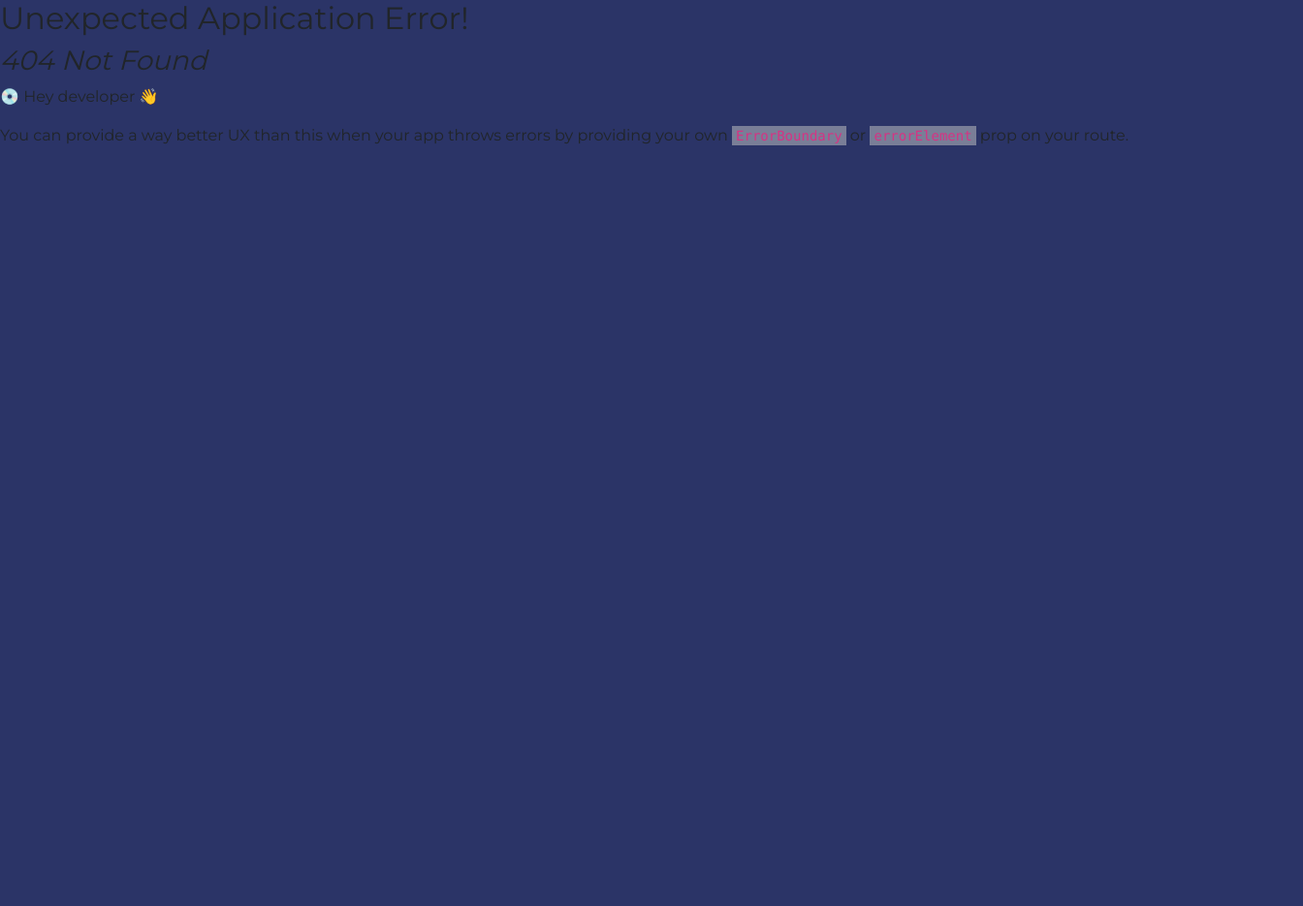
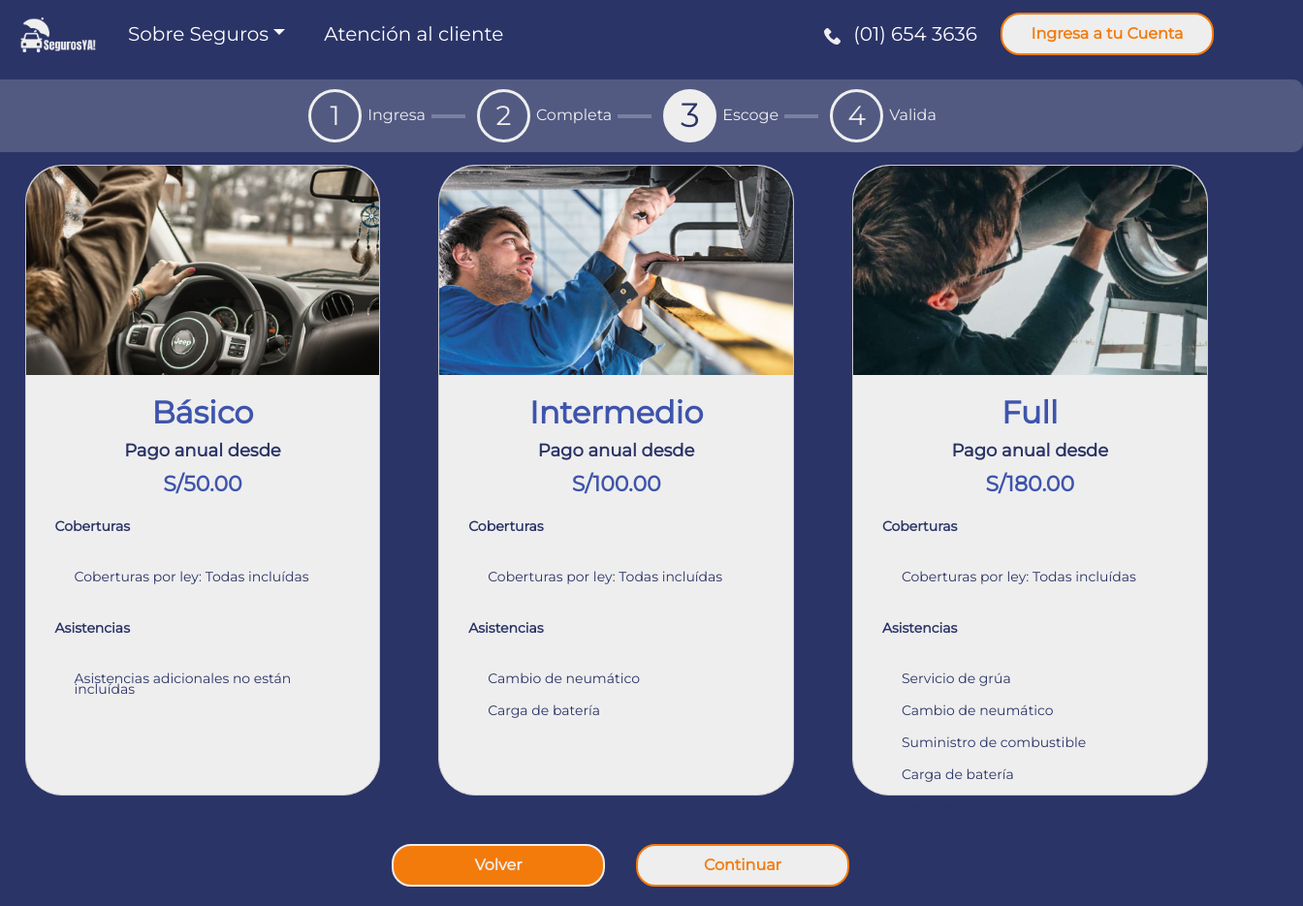
Before and after one commit to FrontEnd-SegurosYa/SegurosYA_Project_Frontend, a React app in the folder segurosya_frontend/: page /soat3 in a window 1280 px wide. Before the commit this address had no page. Shown: the whole page at 97% size, 1344 px wide, since content can reach past the window. Before the commit the page ends 800 px from the top, so only its background shows below. Built offline with nearby package versions, Linux system fonts and the light colour scheme.

Commit message:
actualizacion soat3
actualizacion soat3

```diff
--- a/segurosya_frontend/src/componentes/contenedorPrinc/ContenedorPrincipal.css
+++ b/segurosya_frontend/src/componentes/contenedorPrinc/ContenedorPrincipal.css
@@ -1,3 +1,4 @@
+@import "../../index.css";
 
 .back-imag{
     position: relative;
@@ -8,7 +9,7 @@
     background-position: center;
 }
 
-.back-image > card-container {
+.cardPrincipal {
     position: absolute;
     top: 50%;
     right: 0;
@@ -30,13 +31,13 @@
     font-size: 22px;
     font-weight: bold;
     font-family: "Roboto";
-    color: #2B3467;
+    color: var(--colorAzul1);
 }
 
 
 
 @media only screen and (max-width: 768px) {
-    .card-container {
+    .cardPrincipal{
       width: 100%;
       left: 0;
       right: auto;
--- a/segurosya_frontend/src/componentes/contenedorPrinc/ContenedorPrincipal.js
+++ b/segurosya_frontend/src/componentes/contenedorPrinc/ContenedorPrincipal.js
@@ -4,7 +4,7 @@ import { Link } from 'react-router-dom';
 
 export function ContenedorPrincipal (){
     return <div class="back-imag">
-    <div class="card-container">
+    <div class="cardPrincipal">
       <div class="card d-flex justify-content-center align-items-center">
         <p>Inicia tu trámite de SOAT con nosotros HOY</p>
         <button type="button" class="btnGeneral btnContenedor">Compra AQUÍ</button>
@@ -14,7 +14,6 @@ export function ContenedorPrincipal (){
         <Link to={"/FormularioClienteSinCuenta"}>
           <button type="button text-center" class="btnGeneral btnContenedor">Cotiza AQUÍ</button>
         </Link>
-
       </div>
     </div>
   </div>
--- a/segurosya_frontend/src/componentes/navbar/Navbar.css
+++ b/segurosya_frontend/src/componentes/navbar/Navbar.css
@@ -1,5 +1,7 @@
+@import "../../index.css";
+
 .navbar {
-	background-color: #2B3467;
+	background-color: var(--colorAzul1);
 }
 
 .tituloNavbar{
@@ -7,5 +9,5 @@
 }
 
 .navbar-nav .nav-link:hover {
-	color: #BFDCE5
+	color: var(--colorCeleste2);
 }
--- a/segurosya_frontend/src/componentes/navbar/NavbarElements.js
+++ b/segurosya_frontend/src/componentes/navbar/NavbarElements.js
@@ -6,36 +6,36 @@ import { Link } from 'react-router-dom';
 
 const NavbarElements = () => {
   return(
-    <nav class="navbar navbar-expand-lg navbar-dark">
-      <div class="container-fluid">
-        <a class="navbar-brand logo mx-2" href="#">
-          <img src = {logo} alt="" width="80" height="40" class="d-inline-block align-text-top"/>
+    <nav className="navbar navbar-expand-lg navbar-dark">
+      <div className="container-fluid">
+        <a className="navbar-brand logo mx-2" href="#">
+          <img src = {logo} alt="" width="80" height="40" className="d-inline-block align-text-top"/>
         </a>
-        <button class="navbar-toggler" type="button" data-bs-toggle="collapse" data-bs-target="#navbarSupportedContent" aria-controls="navbarSupportedContent" aria-expanded="false" aria-label="Toggle navigation">
-          <span class="navbar-toggler-icon"></span>
+        <button className="navbar-toggler" type="button" data-bs-toggle="collapse" data-bs-target="#navbarSupportedContent" aria-controls="navbarSupportedContent" aria-expanded="false" aria-label="Toggle navigation">
+          <span className="navbar-toggler-icon"></span>
         </button>
-        <div class="collapse navbar-collapse" id="navbarSupportedContent">
-          <ul class="navbar-nav me-auto mb-2 mb-lg-0 mx-3">
-            <li class="nav-item dropdown">
-            <a class="nav-link active dropdown-toggle btn-lg tituloNavbar" href="#" id="navbarDropdown" role="button" data-bs-toggle="dropdown" aria-expanded="false">
+        <div className="collapse navbar-collapse" id="navbarSupportedContent">
+          <ul className="navbar-nav me-auto mb-2 mb-lg-0 mx-3">
+            <li className="nav-item dropdown">
+            <a className="nav-link active dropdown-toggle btn-lg tituloNavbar" href="#" id="navbarDropdown" role="button" data-bs-toggle="dropdown" aria-expanded="false">
                 Sobre Seguros
             </a>
-              <ul class="dropdown-menu" aria-labelledby="navbarDropdown">
-                <li><a class="dropdown-item" href="#">SOAT</a></li>
-                <li><a class="dropdown-item" href="#">Seguros Vehiculares</a></li>
+              <ul className="dropdown-menu" aria-labelledby="navbarDropdown">
+                <li><a className="dropdown-item" href="#">SOAT</a></li>
+                <li><a className="dropdown-item" href="#">Seguros Vehiculares</a></li>
               </ul>
             </li>
-            <li class="nav-item">
-              <a class="nav-link active mx-4 tituloNavbar"  aria-current="page" href="#">Atención al cliente</a>
+            <li className="nav-item">
+              <a className="nav-link active mx-4 tituloNavbar"  aria-current="page" href="#">Atención al cliente</a>
             </li>
           </ul>
-          <div class = "telefono">
-            <img src={telefono} class="img-fluid" width="17" height="17"></img>
-            <span class="navbar-brand mb-0 tituloNavbar mx-2"> (01) 654 3636</span>
+          <div className = "telefono">
+            <img src={telefono} className="img-fluid" width="17" height="17"></img>
+            <span className="navbar-brand mb-0 tituloNavbar mx-2"> (01) 654 3636</span>
           </div>
-          <form class="d-flex mx-3 ">
+          <form className="d-flex mx-3 ">
             <Link to={"/FormularioClienteSinCuenta"}>
-              <button type="button" class="btnGeneral">Ingresa a tu Cuenta</button>
+              <button type="button" className="btnGeneral btnInicioSesion">Ingresa a tu Cuenta</button>
             </Link>
           </form>
         </div>
--- /dev/null
+++ b/segurosya_frontend/src/componentes/planesSoat/Plan.css
@@ -0,0 +1,76 @@
+@import "../../index.css";
+.plan {
+    width: 30%;
+    padding: 0;
+    border: 1px solid #ccc;
+    background-color: var(--colorBlanco1);
+    border-radius: 4px;
+    margin-right: 60px;
+    display: inline-block;
+    position: relative; /* Agrega esta propiedad para establecer el contexto de posicionamiento */
+    border-radius: 38px;
+    box-sizing: border-box
+  }
+
+  .plan:hover{
+    background-color: var(--colorCeleste2);  ; /* Color de fondo del card al hacer hover */
+  }
+
+
+  .plan img {
+    width: 100%;
+    height: 33.33%; /* Establece la altura al 33.33% del contenedor */
+    object-fit: cover; /* Ajusta la imagen para que cubra todo el espacio */
+    border-top-left-radius: 38px; /* Agrega esquinas redondeadas solo en la esquina superior izquierda */
+    border-top-right-radius: 38px; /* Agrega esquinas redondeadas solo en la esquina superior derecha */
+  }
+
+  .plan-content {
+    padding: 20px;
+  }
+
+  .plan h2 {
+    margin-bottom: 10px;
+    text-align: center;
+    color: var(--colorAzul3);
+  }
+
+  .azulos{
+    color: var(--colorAzul1);
+    font-size: 22px;
+  }
+
+  .nombre{
+    color:var(--colorAzul3);
+  }
+
+  .plan h6 {
+    font-size: 18px;
+    margin-bottom: 10px;
+    text-align: center;
+    color: var(--colorAzul1);
+  }
+
+  .plan p {
+    font-size: 14px;
+    color: #888;
+    padding: 10px;
+    color: var(--colorAzul1);
+  }
+
+  .plan-content ul {
+    margin-top: 0; /* Elimina el margen superior predeterminado de la lista */
+    padding-left: 20px; /* Elimina el padding izquierdo predeterminado de la lista */
+    list-style: none; /* Elimina los estilos de viñetas de la lista */
+    color: var(--colorAzul1);
+  }
+
+
+  .plan li {
+    font-size: 14px;
+    color: #888;
+    padding: 10px;
+    margin-bottom: 2px;
+    line-height: 0.8;
+    color: var(--colorAzul1);
+  }
--- /dev/null
+++ b/segurosya_frontend/src/componentes/planesSoat/Plan.js
@@ -0,0 +1,29 @@
+import React from 'react';
+import './Plan.css'; // Importa el archivo CSS para estilizar la tarjeta
+
+const Plan = ({ title, pago, costo, coberturas, asistencias, image }) => {
+    return (
+        <div className="plan">
+          <img src={image} alt={title} />
+          <div className="plan-content">
+            <h2 class="nombre"><b>{title}</b></h2>
+            <h6><b>{pago}</b></h6>
+            <h2 class="azulos"><b>{costo}</b></h2>
+            <p class="azulos"><b>Coberturas</b></p>
+            <ul>
+                {coberturas.map((item, index) => (
+                    <li key={index}>{item}</li>
+                ))}
+            </ul>
+            <p class="azulos"><b>Asistencias</b></p>
+            <ul>
+                {asistencias.map((item, index) => (
+                    <li key={index}>{item}</li>
+                ))}
+            </ul>
+          </div>
+        </div>
+      );
+};
+
+export default Plan;
--- /dev/null
+++ b/segurosya_frontend/src/componentes/planesSoat/PlanesSOAT.css
@@ -0,0 +1,7 @@
+.contenedor-plan {
+    width: 100%;
+    margin: 0 auto; /* Centra el contenedor horizontalmente */
+    display: flex; /* Utiliza Flexbox para el diseño */
+    /*justify-content: center;*/
+    margin-left: 2%;
+  }
--- /dev/null
+++ b/segurosya_frontend/src/componentes/planesSoat/PlanesSOAT.js
@@ -0,0 +1,71 @@
+import './PlanesSOAT.css';
+import React from 'react';
+import Plan from './Plan.js';
+import { Link } from 'react-router-dom';
+
+import plan1 from '../../img/plan1.png';
+import plan2 from '../../img/plan2.png';
+import plan3 from '../../img/plan3.png';
+import imagenTrabajando from '../../img/hombresTrabajando.png'
+
+
+
+const PlanesSOAT = ({ title, pago, costo, coberturas, asistencias, image }) => {
+  return (
+    <>
+      <div className="contenedor-plan">
+          <Plan
+          title="Básico"
+          pago="Pago anual desde"
+          costo="S/50.00"
+          coberturas={['Coberturas por ley: Todas incluídas']}
+          asistencias={['Asistencias adicionales no están incluídas']}
+          image={plan1}
+          />
+          <Plan
+          title="Intermedio"
+          pago="Pago anual desde"
+          costo="S/100.00"
+          coberturas={['Coberturas por ley: Todas incluídas']}
+          asistencias={['Cambio de neumático', 'Carga de batería']}
+          image={plan2}
+          />
+          <Plan
+          title="Full"
+          pago="Pago anual desde"
+          costo="S/180.00"
+          coberturas={['Coberturas por ley: Todas incluídas']}
+          asistencias={['Servicio de grúa','Cambio de neumático', 'Suministro de combustible','Carga de batería','Cerrajería vial']}
+          image={plan3}
+          />
+      </div>
+      <div className ="botones text-center">
+          <div className="btn-group" role="group" aria-label="Botones con separación">
+              <Link to={"/"}>
+                  <button type="button" className="btnGeneral2 mx-3">Volver</button>
+              </Link>
+              <button type="submit" className='btnGeneral mx-3'  data-bs-toggle="modal" data-bs-target="#trabajandoModal">Continuar</button>
+          </div>
+      </div>
+      <div className="modal fade " id="trabajandoModal" tabindex="-1" aria-labelledby="trabajandoModalLabel" aria-hidden="true">
+        <div className="modal-dialog modal-dialog-centered">
+            <div className="modal-content modalMensajes">
+              <img src={imagenTrabajando} className="img-fluid check" alt = "hombresTrabajando"/>
+              <div className="modal-header">
+                <h3 className="modal-title Textos" id="volverModalLabel"> <b>Disculpe las molestias</b></h3>
+              </div>
+              <div className="modal-body Textos" >
+                <h4>Estamos trabajando en esta sección</h4>
+              </div>
+              <div className="modal-footer">
+                  <button className="btnGeneral btnVolverCentrado" data-bs-dismiss="modal">Cerrar</button>
+              </div>
+            </div>
+        </div>
+      </div>
+    </>
+
+  );
+};
+
+export default PlanesSOAT;
--- a/segurosya_frontend/src/componentes/presentacion/Presentacion.css
+++ b/segurosya_frontend/src/componentes/presentacion/Presentacion.css
@@ -1,3 +1,4 @@
+@import "../../index.css";
 .EstiloPresentacion {
     max-width: 800px;
     margin: 0 auto;
@@ -12,7 +13,7 @@
     text-align: center;
     padding: 0 30px;
     margin: 45px 0;
-    color: white;
+    color:  var(--colorBlanco1)
 }
 
 .btnPresentacion{
--- a/segurosya_frontend/src/componentes/resumenCotizacion/Resumen.css
+++ b/segurosya_frontend/src/componentes/resumenCotizacion/Resumen.css
@@ -1,3 +1,5 @@
+@import "../../index.css";
+
 .cardResumen {
     width: 50%;
     height: auto;
@@ -7,10 +9,10 @@
     padding: 50px;
     font-family: 'Montserrat';
     text-align: left;
-    background-color: #FFFFFF;
+    background-color: var(--colorBlanco1);
     border-radius: 38px;
     box-shadow: 0px 2px 5px rgba(0, 0, 0, 0.3);
-    color: #2B3467;
+    color: var(--colorAzul1);
   }
 
   .imagen{
@@ -48,17 +50,6 @@
 }
 
 .check{
-    height: 70px ;
-    width: 70px;
-    margin-top: 15px;
+    width: 15%;
+    margin-top: 5%;
 }
-
-.modalA{
-  display: flex;
-  justify-content: center;
-  align-items: center;
-  width: 100vw;
-  border-color: #2B3467;
-  border-radius: 20px;
-  border-width: 3px;
-}
--- a/segurosya_frontend/src/componentes/resumenCotizacion/Resumen.js
+++ b/segurosya_frontend/src/componentes/resumenCotizacion/Resumen.js
@@ -1,15 +1,15 @@
 import React from "react";
 import "./Resumen.css"; // archivo CSS donde escribiremos nuestros estilos
 import '../../index.css'
-import imagen from '../../img/check.png'
+import imagenCheck from '../../img/check.png'
 import './fecha'
 import { Link } from "react-router-dom";
 
 function Resumen() {
   return (
     <>
-      <div class="containerR">
-        <div class="cardResumen">
+      <div className="containerR">
+        <div className="cardResumen">
           <h2><b>Información del auto</b></h2>
           <ol>
             <li> Marca: </li>
@@ -18,34 +18,34 @@ function Resumen() {
             <li> Número de asientos:</li>
           </ol>
         </div>
-        <div class="cardResumen imagen">
+        <div className="cardResumen imagen">
           <></>
         </div>
       </div>
-      <div class="containerR">
-        <div class="cardResumen">
+      <div className="containerR">
+        <div className="cardResumen">
           <h2> <b> Resumen de la cotización </b></h2>
           <h3>Monto Total: </h3>
           <h5> <b>Esta cotización tiene vigencia hasta el día:</b></h5>
         </div>
       </div>
       <br/>
-      <div class="text-center">
-            <button class="btnGeneral2" data-bs-toggle="modal" data-bs-target="#volverModal">Continuar</button>
+      <div className="text-center">
+            <button className="btnGeneral2" data-bs-toggle="modal" data-bs-target="#volverModal">Continuar</button>
       </div>
-      <div class="modal fade " id="volverModal" tabindex="-1" aria-labelledby="volverModalLabel" aria-hidden="true">
-        <div class="modal-dialog modal-dialog-centered">
-            <div class="modal-content modalA">
-              <img src={imagen} class="img-fluid check"/>
-              <div class="modal-header">
-                <h3 class="modal-title Textos" id="volverModalLabel"> <b>Gracias por cotizar con SegurosYA!</b></h3>
+      <div className="modal fade " id="volverModal" tabindex="-1" aria-labelledby="volverModalLabel" aria-hidden="true">
+        <div className="modal-dialog modal-dialog-centered">
+            <div className="modal-content modalMensajes">
+              <img src={imagenCheck} className="img-fluid check" alt = "Check"/>
+              <div className="modal-header">
+                <h3 className="modal-title Textos" id="volverModalLabel"> <b>Gracias por cotizar con SegurosYA!</b></h3>
               </div>
-              <div class="modal-body Textos" >
+              <div className="modal-body Textos" >
                 <h4>Se le enviará la cotización a su correo electrónico</h4>
               </div>
-              <div class="modal-footer">
+              <div className="modal-footer">
                 <Link to={"/"}>
-                  <button class="btnGeneral btnVolverCentrado" data-bs-dismiss="modal">Volver</button>
+                  <button className="btnGeneral btnVolverCentrado" data-bs-dismiss="modal">Volver</button>
                   </Link>
               </div>
             </div>
--- a/segurosya_frontend/src/index.css
+++ b/segurosya_frontend/src/index.css
@@ -1,11 +1,13 @@
 :root {
   --colorAzul1:     #2B3467;
   --colorAzul2:     #525A82;
+  --colorAzul3:     #3E54AC;
   --colorBlanco1:   #EEEEEE;
   --colorBlanco2:   #FFFFFF;
   --colorGris1:     #D9D9D9;
   --colorNaranja1:  #F37B0C;
   --colorCeleste1:  #2BBCC6;
+  --colorCeleste2:  #BFDCE5;
   }
 
   div{
@@ -21,7 +23,7 @@
     font-weight: 400px;
     -webkit-font-smoothing: antialiased;
     -moz-osx-font-smoothing: grayscale;
-    background-color: #2B3467;
+    background-color: var(--colorAzul1);
   }
 
   code {
@@ -45,49 +47,49 @@
   }
 
   .btnGeneral{
-    background: #FFFFFF;
-    color: #F37B0C;
-    border: 2px solid #F37B0C;
+    background: var(--colorBlanco1);
+    color: var(--colorNaranja1);
+    border: 2px solid var(--colorNaranja1);
     font-weight: 600;
     border-radius: 20px;
     font-family: 'Montserrat';
     padding: 8px 25px;
-    width: 190px;
+    width: 220px;
   }
 
   .btnGeneral:hover{
-    background-color: #F37B0C;
-    color: #FFFFFF;
+    background-color: var(--colorNaranja1);
+    color: var(--colorBlanco1);
     border: none;
   }
 
   .btnGeneral:active{
-    background-color: #F37B0C;
+    background-color: var(--colorNaranja1);
     border: none;
-    color: #FFFFFF;
+    color: var(--colorBlanco1);
   }
 
   .btnGeneral2{
-    background: #F37B0C;
-    color: #FFFFFF;
-    border: 2px solid #FFFFFF;
+    background: var(--colorNaranja1);
+    color: var(--colorBlanco1);
+    border: 2px solid var(--colorBlanco1);
     font-weight: 600;
     border-radius: 20px;
     font-family: 'Montserrat';
     padding: 8px 25px;
-    width: 190px;
+    width: 220px;
   }
 
   .btnGeneral2:hover{
-    background-color: #FFFFFF;
-    color: #F37B0C;
-    border: 2px solid #F37B0C;
+    background-color: var(--colorBlanco1);
+    color: var(--colorNaranja1);
+    border: 2px solid var(--colorNaranja1);
   }
 
   .btnGeneral2:active{
-    background-color: #FFFFFF;
-    border: 2px solid #F37B0C;
-    color: #F37B0C;
+    background-color: var(--colorBlanco1);
+    border: 2px solid var(--colorNaranja1);
+    color: var(--colorNaranja1);
   }
 
   .botones{
@@ -96,3 +98,13 @@
     margin-bottom: 20px;
     justify-content: space-evenly;
   }
+
+  .modalMensajes{
+    display: flex;
+    justify-content: center;
+    align-items: center;
+    width: 100vw;
+    border-color: var(--colorAzul1);
+    border-radius: 20px;
+    border-width: 3px;
+  }
--- a/segurosya_frontend/src/index.js
+++ b/segurosya_frontend/src/index.js
@@ -1,6 +1,5 @@
 import React from 'react';
 import ReactDOM from 'react-dom';
-import { BrowserRouter, Route, Routes } from 'react-router-dom';
 import {
     createBrowserRouter,
     RouterProvider,
@@ -11,6 +10,7 @@ import CotizacionPagina2 from './paginas/CotizacionPagina2';
 import CotizacionPagina3 from './paginas/CotizacionPagina3';
 import CotizacionPagina4 from './paginas/CotizacionPagina4';
 import FormularioClientesSinCuenta from './paginas/FormularioClienteSinCuenta'
+import SoatPagina3 from './paginas/SoatPagina3';
 
 
 
@@ -39,6 +39,10 @@ const router = createBrowserRouter([
       path: "/formularioClienteSinCuenta",
       element: <FormularioClientesSinCuenta/>,
     },
+    {
+      path: "/soat3",
+      element: <SoatPagina3/>,
+    },
   ]);
 
   ReactDOM.createRoot(document.getElementById("root")).render(
--- /dev/null
+++ b/segurosya_frontend/src/paginas/SoatPagina3.js
@@ -0,0 +1,15 @@
+import React from 'react';
+import PlanesSOAT from '../componentes/planesSoat/PlanesSOAT';
+import {BarraProgreso} from "../componentes/barraProgreso/BarraProgreso.js"
+import Navbar from '../componentes/navbar/Navbar'
+
+function SoatPagina3() {
+  return (
+    <>
+      <Navbar/>
+      <BarraProgreso paso = {3}/>
+      <PlanesSOAT/>
+    </>
+  );
+}
+export default SoatPagina3;
```
Also changed, not shown: segurosya_frontend/src/img/hombresTrabajando.png (added), segurosya_frontend/src/img/plan1.png (added), segurosya_frontend/src/img/plan2.png (added), segurosya_frontend/src/img/plan3.png (added).
